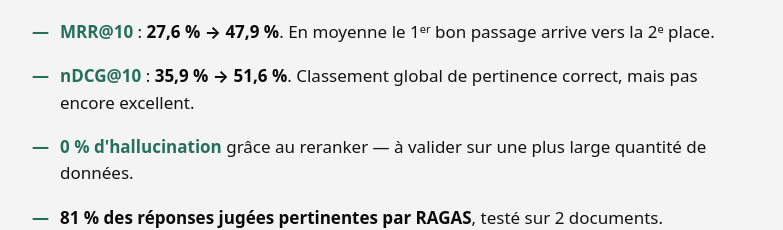
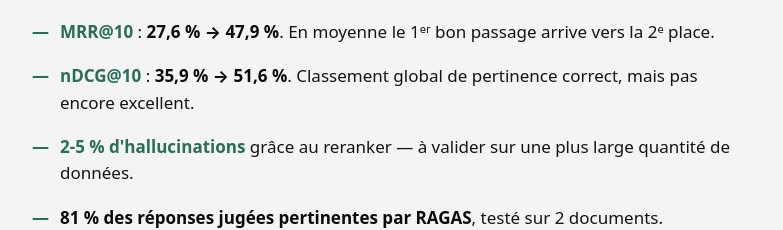
Before and after one commit to julienlucas/site-personnel, a Next.js app: page /use-cases/agentic-rag in a window 1280 px wide. Shown: the part 2284-2514 px from the top of the page, without its empty margins (248-1031 px from the left). Built offline with nearby package versions, Linux system fonts and the light colour scheme.

Commit message:
Update copy

```diff
--- a/app/use-cases/agentic-rag/page.tsx
+++ b/app/use-cases/agentic-rag/page.tsx
@@ -97,7 +97,7 @@ export default function AgenticRagPage() {
               global de pertinence correct, mais pas encore excellent.
             </li>
             <li>
-              <em>0 % d'hallucination</em> grâce au reranker — à valider sur
+              <em>2-5 % d'hallucinations</em> grâce au reranker — à valider sur
               une plus large quantité de données.
             </li>
             <li>
```
